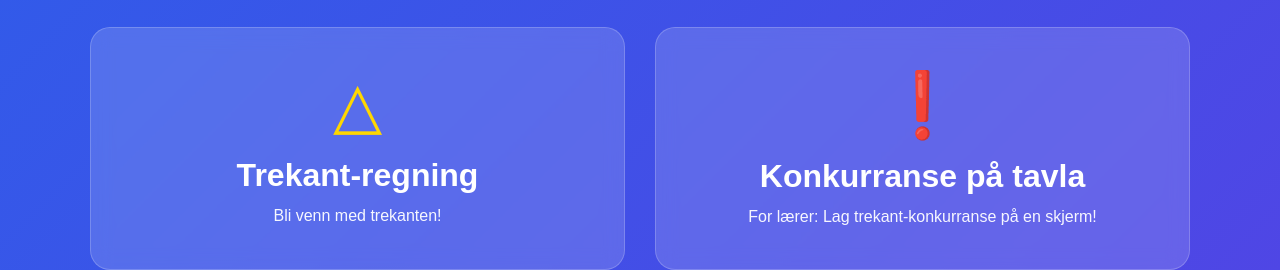
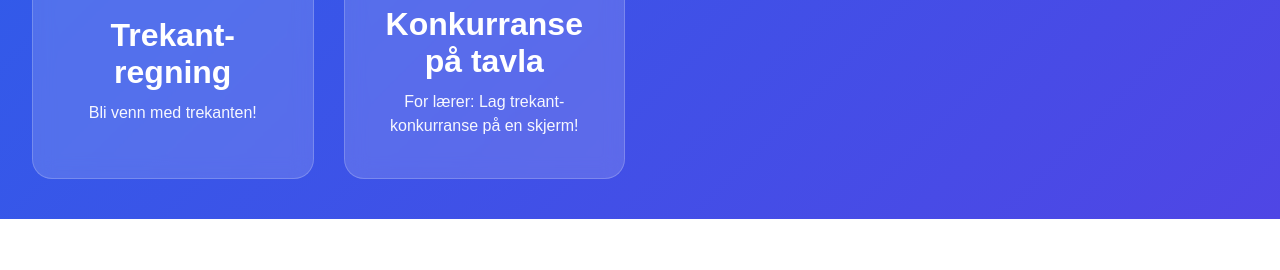
Before and after one commit to helull/helull.github.io, a plain HTML site: page index.html in a window 1280 px wide. Shown: the part 704-974 px from the top of the page. After the commit the page ends 923 px from the top, so only its background shows below. Drawn offline with Linux system fonts and the light colour scheme.

Commit message:
Update index.css

```diff
--- a/index.css
+++ b/index.css
@@ -16,13 +16,16 @@ body {
 
     display: flex;
     justify-content: center;
-    align-items: center;
+    align-items: flex-start;
+
+    padding: 40px 0;
 }
 
 .hero {
-    width: min(1100px, 90%);
+    width: min(1600px, 90%);
     text-align: center;
     color: white;
+    width: min(1400px, 95%);
 }
 
 .hero h1 {
@@ -38,13 +41,22 @@ body {
 
 .game-options {
     display: grid;
-    grid-template-columns: repeat(2, 1fr);
+
+    grid-template-columns:
+        repeat(
+            auto-fit,
+            minmax(280px, 1fr)
+        );
+
     gap: 30px;
 }
 
 .game-card {
-    display: block;
+    display: flex;
 
+    flex-direction: column;
+
+    justify-content: center;
     text-decoration: none;
     color: inherit;
 
@@ -55,6 +67,8 @@ body {
     border-radius: 20px;
 
     padding: 40px;
+
+    min-height: 220px;
 
     transition:
         transform 0.2s ease,
```
